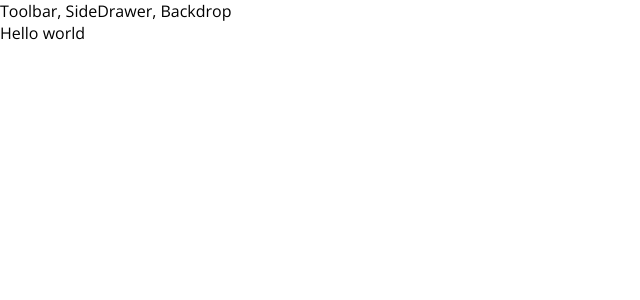
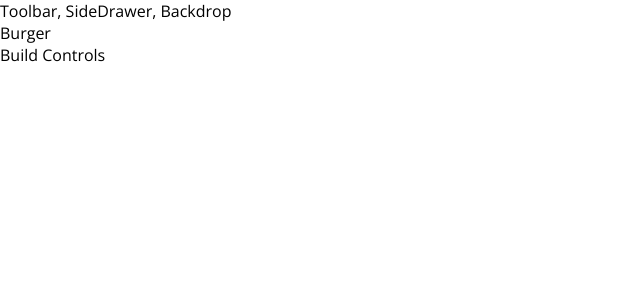
Before and after one commit to AGutierrezR/burger-app, a React (Create React App) app: page / in a window 1280 px wide. Shown: the top 300 px of the page, without its empty margins (0-640 px from the left). Built offline with nearby package versions, Linux system fonts and the light colour scheme.

Commit message:
Implentar componente BurgerBuilder

```diff
--- a/src/App.js
+++ b/src/App.js
@@ -1,12 +1,13 @@
 import React, { Component } from 'react'
 import Layout from './components/Layout/Layout'
+import BurgerBuilder from './containers/BurgerBuilder/BurgerBuilder'
 
 class App extends Component {
   render() {
     return (
       <div>
         <Layout>
-          Hello world
+          <BurgerBuilder />
         </Layout>
       </div>
     )
--- /dev/null
+++ b/src/containers/BurgerBuilder/BurgerBuilder.js
@@ -0,0 +1,17 @@
+import React, { Component } from 'react'
+import Aux from '../../hoc/Aux'
+
+
+class BurgerBuilder extends Component {
+
+  render() {
+    return (
+      <Aux>
+        <div>Burger</div>
+        <div>Build Controls</div>
+      </Aux>
+    )
+  }
+}
+
+export default BurgerBuilder
```
